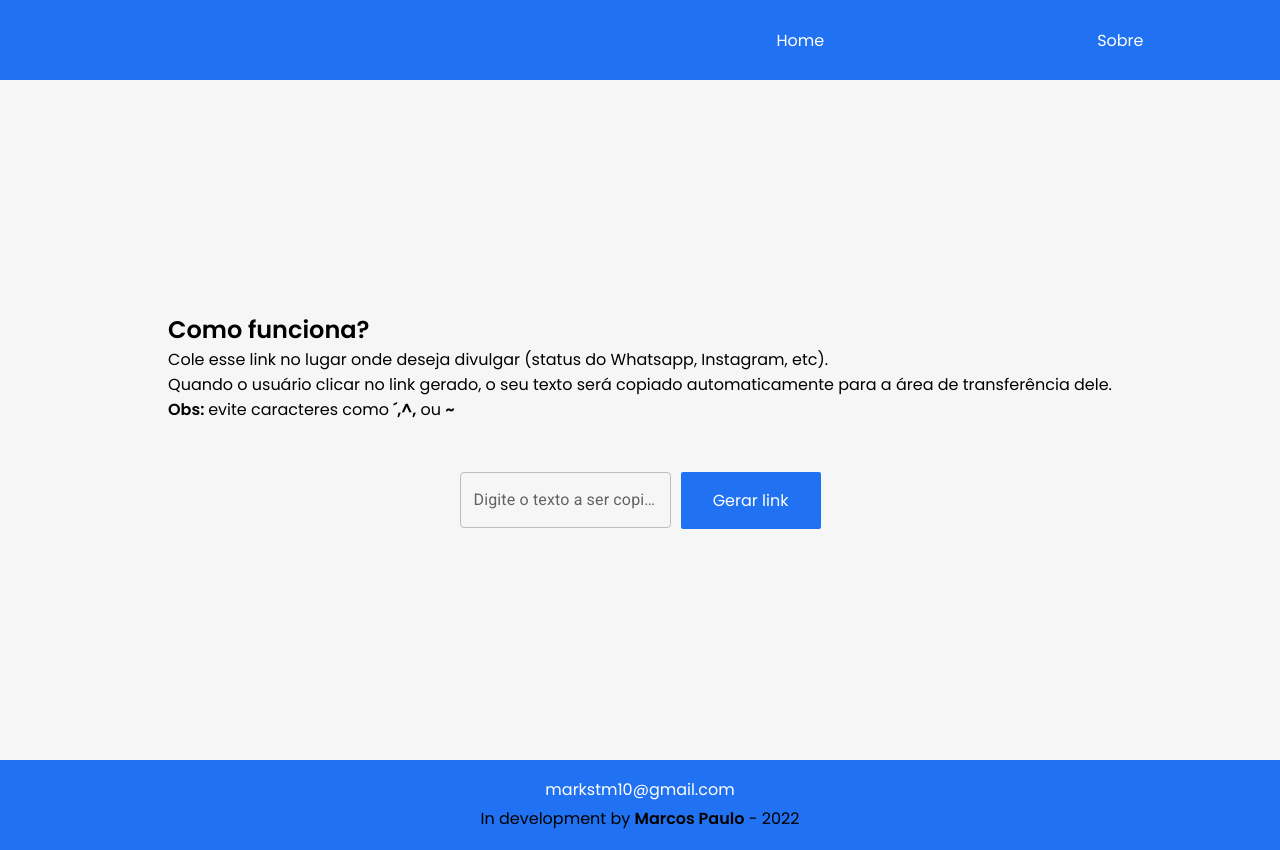
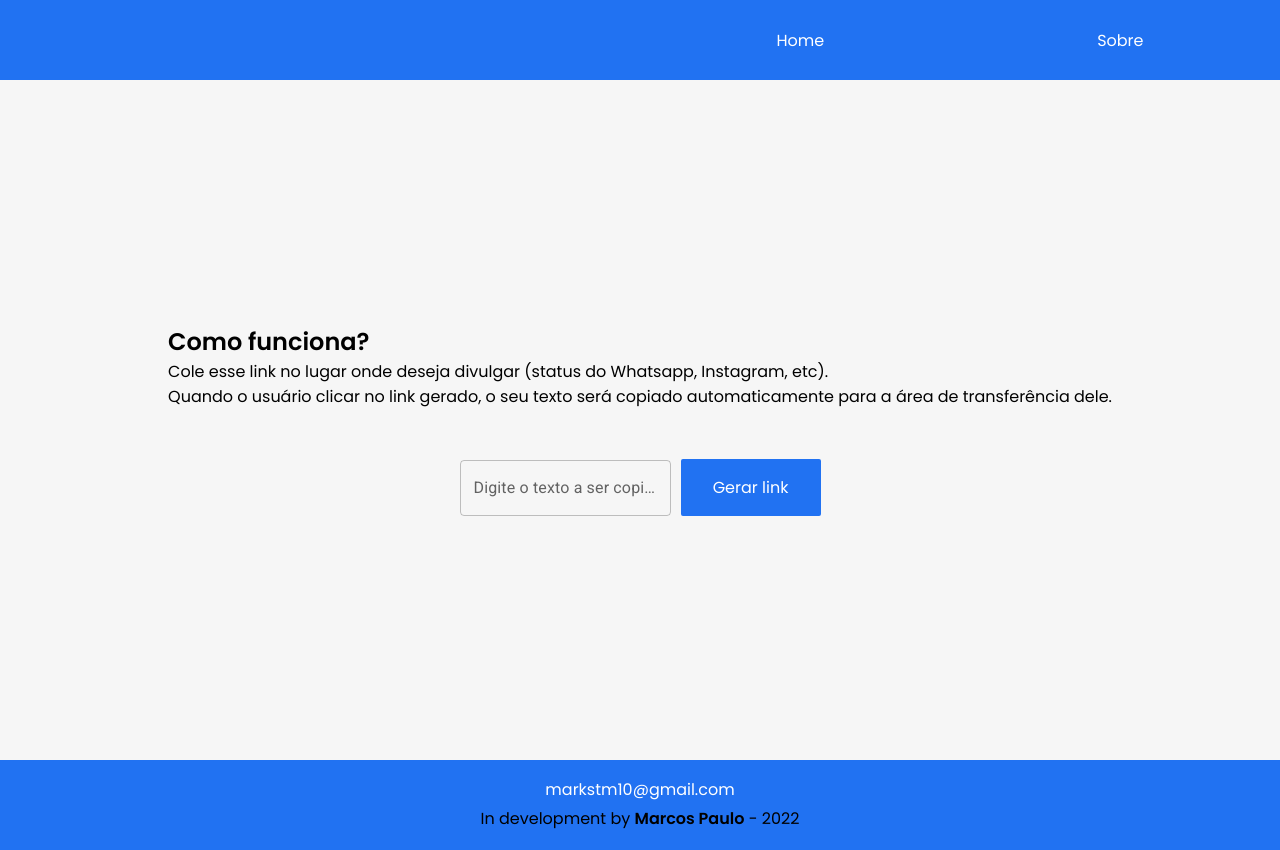
Before and after one commit to mstarkRules/clipboard-copy, a React (Vite) app: page / in a window 1280 px wide. Built offline with nearby package versions, Linux system fonts and the light colour scheme.

Commit message:
fix: fix clipboard encoded uri

```diff
--- a/src/pages/Home/index.tsx
+++ b/src/pages/Home/index.tsx
@@ -59,10 +59,6 @@ export function Home() {
             Quando o usuário clicar no link gerado, o seu texto será copiado
             automaticamente para a área de transferência dele.
           </p>
-          <p>
-            <strong>Obs: </strong> evite caracteres como <strong> ´,^,</strong>{" "}
-            ou <strong>~</strong>
-          </p>
         </TextArea>
 
         <MainArea>
--- a/src/pages/Success/index.tsx
+++ b/src/pages/Success/index.tsx
@@ -3,10 +3,10 @@ import { Container } from "./styles";
 
 function copyFromUrlToClipboard() {
   let text = window.location.pathname.split("/");
-  navigator.clipboard.writeText(text[1].replaceAll("%20", " "));
+  let decodedUri = decodeURIComponent(text[1]);
+  navigator.clipboard.writeText(decodedUri);
 
-  console.log("rtexttt: ", text[1]);
-  return text[1].replaceAll("%20", " ");
+  return decodeURIComponent(text[1]);
 }
 
 export function SuccessPage() {
```
